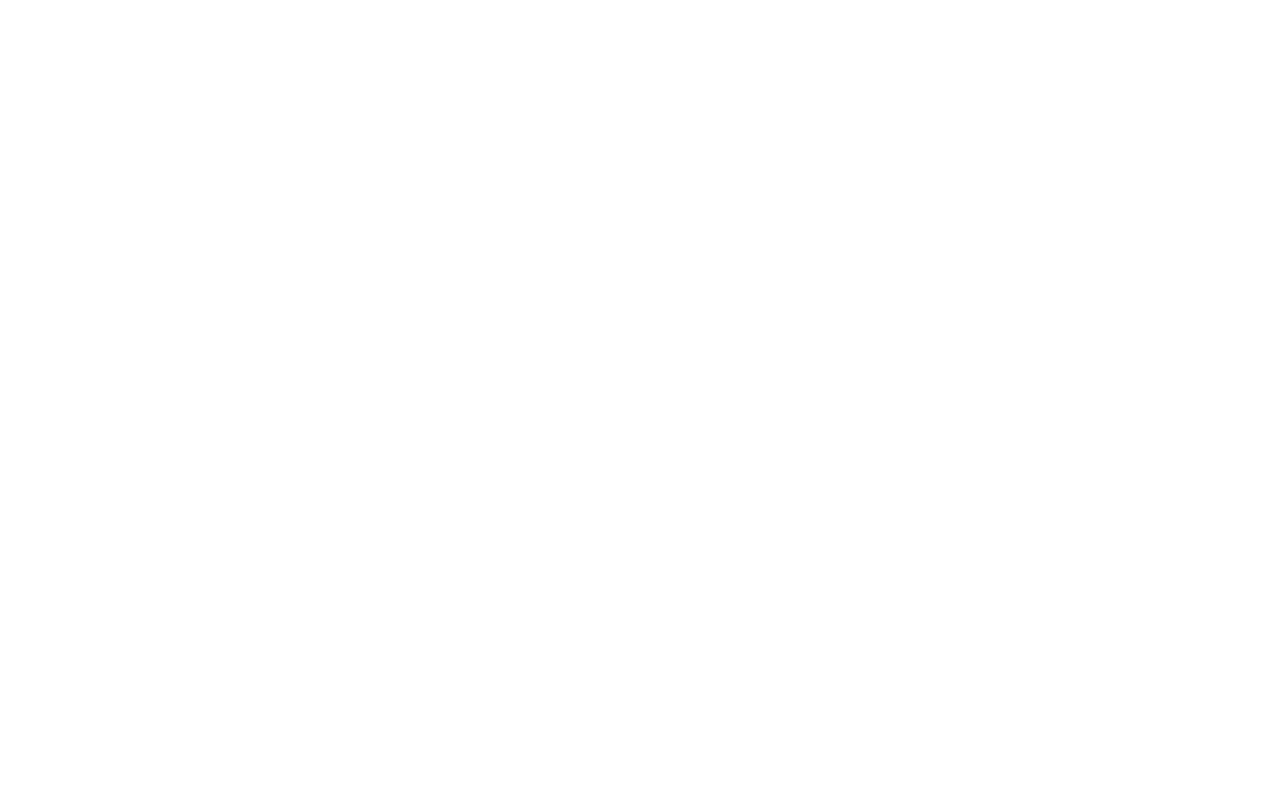
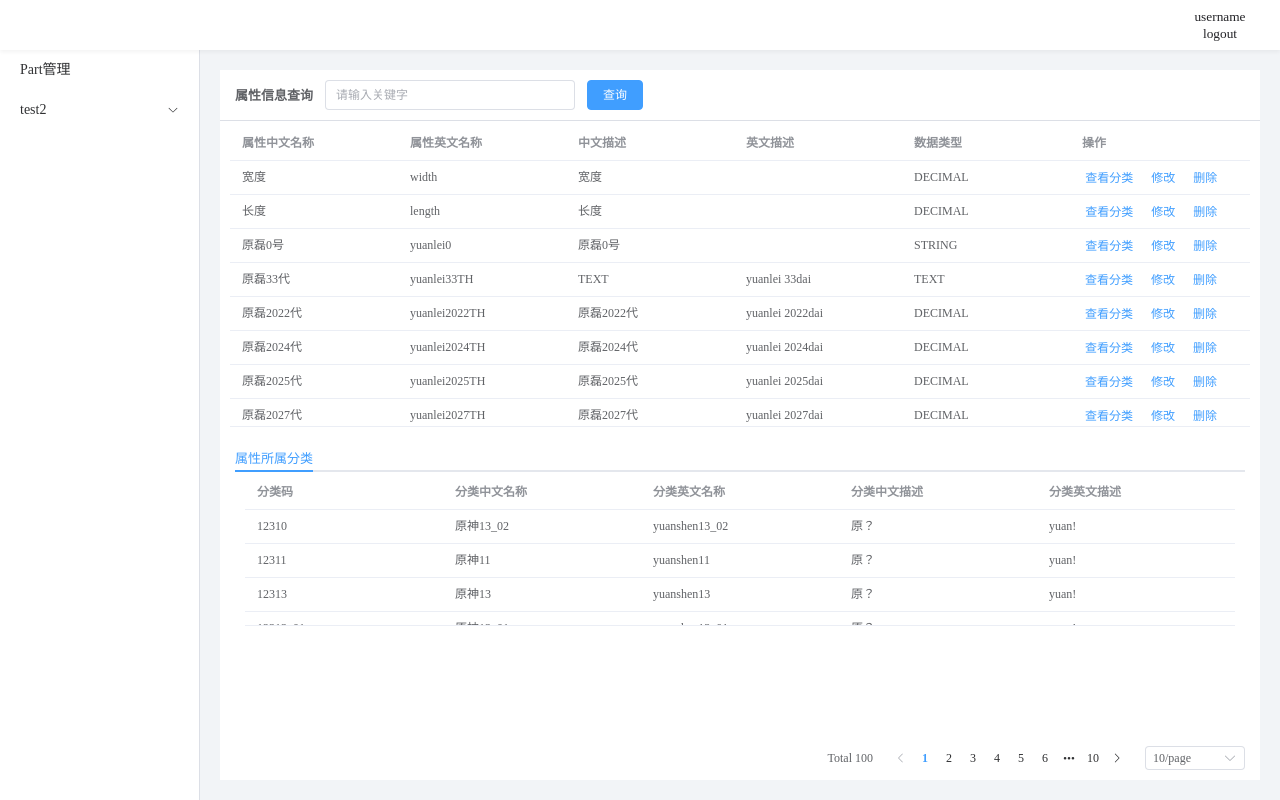
Before and after one commit to Glimound/mini-bom-frontend, a Vue app: page /attribute in a window 1280 px wide. Before the commit this address had no page. Built offline with nearby package versions, Linux system fonts and the light colour scheme; sample sign-in values are in the browser's storage.

Commit message:
属性管理静态页面完成

```diff
--- a/src/App.vue
+++ b/src/App.vue
@@ -6,8 +6,8 @@
   <RouterView />
 </template>
 
-<style>
+<style lang="scss">
 body {
-  margin: 0px
+  margin: 0px;
 }
 </style>
--- /dev/null
+++ b/src/components/ThePagination.vue
@@ -0,0 +1,46 @@
+<template>
+  <el-pagination
+    :current-page="curPage"
+    :page-size="pageSize"
+    :total="totalRows"
+    :page-sizes="[10, 25, 50, 100]"
+    small="small"
+    layout="total, prev, pager, next, sizes"
+    @size-change="handleSizeChange"
+    @current-change="handleCurrentChange"
+  />
+</template>
+
+<script setup>
+const props = defineProps({
+  curPage: {
+    type: Number,
+    required: true
+  },
+  pageSize: {
+    type: Number,
+    required: true
+  },
+  totalPages: {
+    type: Number,
+    required: true
+  },
+  totalRows: {
+    type: Number,
+    required: true
+  }
+})
+const emit = defineEmits(['pageChange'])
+
+function handleSizeChange(val) {
+  emit('pageChange', props.curPage, val)
+}
+
+function handleCurrentChange(val) {
+  emit('pageChange', val, props.pageSize)
+}
+</script>
+
+<style scoped>
+
+</style>
--- a/src/router/index.js
+++ b/src/router/index.js
@@ -5,6 +5,7 @@
 import DashboardPage from '@/views/DashboardPage.vue'
 import LoginPage from '@/views/LoginPage.vue'
 import RegisterPage from '@/views/RegisterPage.vue'
+import AttributeManagement from '@/views/ContentView/AttributeManagement.vue'
 
 const authStore = useAuthStore()
 
@@ -17,7 +18,17 @@
       component: DashboardPage,
       meta: {
         title: '主页'
-      }
+      },
+      children: [
+        {
+          path: 'attribute',
+          name: 'AttributeManagement',
+          component: AttributeManagement,
+          meta: {
+            title: '属性管理'
+          }
+        }
+      ]
     },
     {
       path: '/login',
--- /dev/null
+++ b/src/views/ContentView/AttributeManagement.vue
@@ -0,0 +1,278 @@
+<template>
+  <div class="attribute-management">
+    <div class="filter-box">
+      <el-form :inline="true" :model="filterData">
+      <el-form-item label="属性信息查询">
+        <el-input class="input" v-model="filterData.attribute" placeholder="请输入关键字" clearable/>
+      </el-form-item>
+      <el-form-item>
+        <el-button class="button-submit" type="primary" @click="filterSubmit">查询</el-button>
+      </el-form-item>
+    </el-form>
+    </div>
+    <el-divider class="divider"/>
+    <div class="attribute-wrapper">
+      <el-table :data="data" height="300">
+        <el-table-column prop="name" label="属性中文名称"/>
+        <el-table-column prop="nameEn" label="属性英文名称"/>
+        <el-table-column prop="description" label="中文描述"/>
+        <el-table-column prop="descriptionEn" label="英文描述"/>
+        <el-table-column prop="type" label="数据类型"/>
+        <el-table-column fixed="right" label="操作" width="180">
+          <template #default>
+          <el-button link type="primary" size="small">查看分类</el-button>
+          <el-button link type="primary" size="small">修改</el-button>
+          <el-button link type="primary" size="small">删除</el-button>
+        </template>
+        </el-table-column>
+      </el-table>
+    </div>
+    <div class="tabs">
+      <el-tabs model-value="0">
+        <el-tab-pane label="属性所属分类">
+          <div class="classification-wrapper">
+            <el-table :data="relavantClassifications" height="150">
+              <el-table-column prop="businessCode" label="分类码"/>
+              <el-table-column prop="name" label="分类中文名称"/>
+              <el-table-column prop="nameEn" label="分类英文名称"/>
+              <el-table-column prop="description" label="分类中文描述"/>
+              <el-table-column prop="descriptionEn" label="分类英文描述"/>
+            </el-table>
+          </div>
+        </el-tab-pane>
+      </el-tabs>
+    </div>
+    <the-pagination
+      class="pagination"
+      :curPage="page.curPage"
+      :pageSize="page.pageSize"
+      :totalPages="page.totalPages"
+      :totalRows="page.totalRows"
+      @pageChange="handlePageChange"
+    />
+  </div>
+</template>
+
+<script setup>
+import { ref } from 'vue';
+import ThePagination from '@/components/ThePagination.vue'
+
+const data = ref([
+  {
+    "name": "宽度",
+    "nameEn": "width",
+    "description": "宽度",
+    "descriptionEn": "",
+    "type": "DECIMAL",
+    "id": "637301175967817728"
+  },
+  {
+    "name": "长度",
+    "nameEn": "length",
+    "description": "长度",
+    "descriptionEn": "",
+    "type": "DECIMAL",
+    "id": "637301329592586240"
+  },
+  {
+    "name": "原磊0号",
+    "nameEn": "yuanlei0",
+    "description": "原磊0号",
+    "descriptionEn": "",
+    "type": "STRING",
+    "id": "642028235311292416"
+  },
+  {
+    "name": "原磊33代",
+    "nameEn": "yuanlei33TH",
+    "description": "TEXT",
+    "descriptionEn": "yuanlei 33dai",
+    "type": "TEXT",
+    "id": "642033171155656704"
+  },
+  {
+    "name": "原磊2022代",
+    "nameEn": "yuanlei2022TH",
+    "description": "原磊2022代",
+    "descriptionEn": "yuanlei 2022dai",
+    "type": "DECIMAL",
+    "id": "642142120597000192"
+  },
+  {
+    "name": "原磊2024代",
+    "nameEn": "yuanlei2024TH",
+    "description": "原磊2024代",
+    "descriptionEn": "yuanlei 2024dai",
+    "type": "DECIMAL",
+    "id": "642148800646877184"
+  },
+  {
+    "name": "原磊2025代",
+    "nameEn": "yuanlei2025TH",
+    "description": "原磊2025代",
+    "descriptionEn": "yuanlei 2025dai",
+    "type": "DECIMAL",
+    "id": "642383106149457920"
+  },
+  {
+    "name": "原磊2027代",
+    "nameEn": "yuanlei2027TH",
+    "description": "原磊2027代",
+    "descriptionEn": "yuanlei 2027dai",
+    "type": "DECIMAL",
+    "id": "642391135259467776"
+  },
+  {
+    "name": "原磊2028代",
+    "nameEn": "yuanlei2028TH",
+    "description": "原磊2028代",
+    "descriptionEn": "yuanlei 2028dai",
+    "type": "DECIMAL",
+    "id": "642398004661194752"
+  }
+])
+const filterData = ref({
+  atrribute: ''
+})
+const page = ref({
+  curPage: 1,
+  pageSize: 10,
+  totalPages: 10,
+  totalRows: 100
+})
+const relavantClassifications = ref([
+  {
+    "id": "12",
+    "name": "原神13_02",
+    "nameEn": "yuanshen13_02",
+    "description": "原？",
+    "descriptionEn": "yuan!",
+    "businessCode": "12310"
+  },
+  {
+    "id": "642018725628747776",
+    "name": "原神11",
+    "nameEn": "yuanshen11",
+    "description": "原？",
+    "descriptionEn": "yuan!",
+    "businessCode": "12311"
+  },
+  {
+    "id": "13",
+    "name": "原神13",
+    "nameEn": "yuanshen13",
+    "description": "原？",
+    "descriptionEn": "yuan!",
+    "businessCode": "12313"
+  },
+  {
+    "id": "642322405070475264",
+    "name": "原神13_01",
+    "nameEn": "yuanshen13_01",
+    "description": "原？",
+    "descriptionEn": "yuan!",
+    "businessCode": "12313_01"
+  },
+  {
+    "id": "642328635298029568",
+    "name": "原神13_01_01",
+    "nameEn": "yuanshen13_01_01",
+    "description": "原？",
+    "descriptionEn": "yuan!",
+    "businessCode": "12313_01_01"
+  }
+])
+
+function handlePageChange(curPage, pageSizes) {
+  // axois call
+  // change page
+  page.value.curPage = curPage
+  page.value.pageSize = pageSizes
+}
+</script>
+
+<style lang="scss">
+.attribute-management {
+  background-color: #ffffff;
+  height: 100%;
+  display: flex;
+  flex-direction: column;
+
+  .attribute-wrapper {
+  padding: 0px 10px 0px 10px;
+
+    .el-table__cell {
+      padding: 5px 0px;
+      font-size: 12px;
+    }
+  }
+
+  .filter-box {
+
+    .el-form {
+      padding: 10px 15px 5px 15px;
+
+      .el-form-item {
+        font-size: 12px;
+        height: 30px;
+        margin: 0px 12px 0px 0px;
+        align-items: center;
+
+        label {
+          font-size: 13px;
+          height: 30px;
+          font-weight: bold;
+        }
+
+        .input {
+          font-size: 12px;
+          height: 30px;
+          width: 250px;
+        }
+
+        .button-submit {
+          font-size: 12px;
+          height: 30px;
+        }
+      }
+    }
+  }
+
+  .divider {
+    margin: 5px 0px 5px 0px;
+  }
+
+  .tabs {
+    padding: 15px 15px 0px 15px;
+
+    .el-tabs {
+      --el-tabs-header-height: 30px;
+
+      .el-tabs__header {
+        margin-bottom: 5px;
+      }
+
+      .el-tabs__item {
+        font-size: 13px;
+      }
+    }
+
+    .classification-wrapper {
+      padding: 0px 10px 0px 10px;
+
+      .el-table__cell {
+        padding: 5px 0px;
+        font-size: 12px;
+      }
+    }
+
+  }
+
+  .pagination {
+    margin-top: auto;
+    justify-content: flex-end;
+    padding-right: 15px;
+    padding-bottom: 10px;
+  }
+}
+</style>
--- a/src/views/DashboardPage.vue
+++ b/src/views/DashboardPage.vue
@@ -4,7 +4,7 @@
     <div class="main-container">
       <TheNavMenu/>
       <div class="content-area">
-        <TheBreadcrumb/>
+        <!-- <TheBreadcrumb/> -->
         <router-view/>
       </div>
     </div>
@@ -28,10 +28,12 @@
       width: 100%;
 
       .content-area {
-        width: calc(100% - 200px);
-        padding-left: 200px;
-        overflow-y: auto;
-        height: auto;
+        padding: 20px 20px 20px 220px;
+        // overflow-y: auto;
+        // height: auto;
+        height: calc(100% - 40px);
+        // min-height: calc(100% - 40px);
+        background-color: #f2f4f7;
       }
     }
   }
```
Also changed, not shown: src/views/ContentView.vue/PartManagement.vue (deleted, +0 -11 lines), src/views/ContentView/BomManagement.vue (renamed from src/views/ContentView.vue/BomManagement.vue), src/views/ContentView/ClassificationManagement.vue (renamed from src/views/ContentView.vue/ClassificationManagement.vue), src/views/ContentView/PartManagement.vue (renamed from src/views/ContentView.vue/AttributeManagement.vue).
